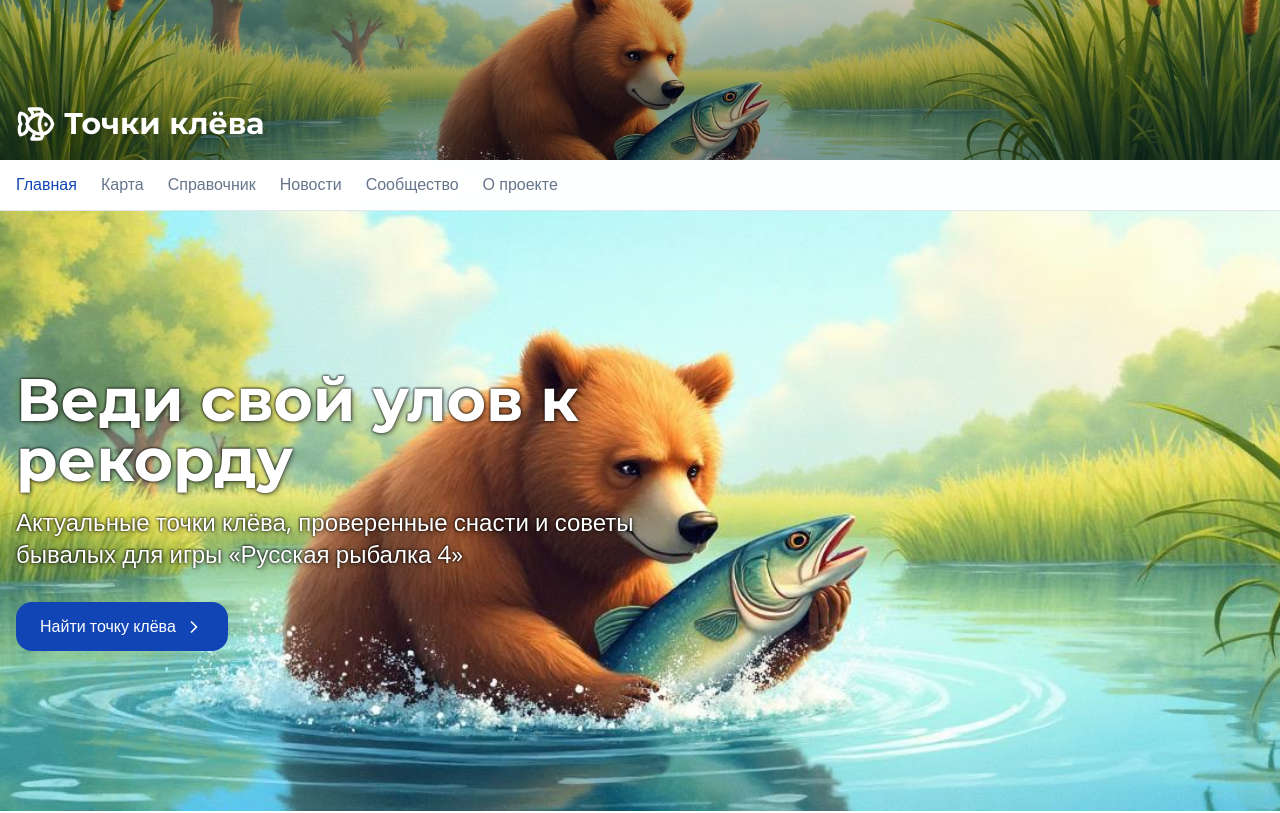
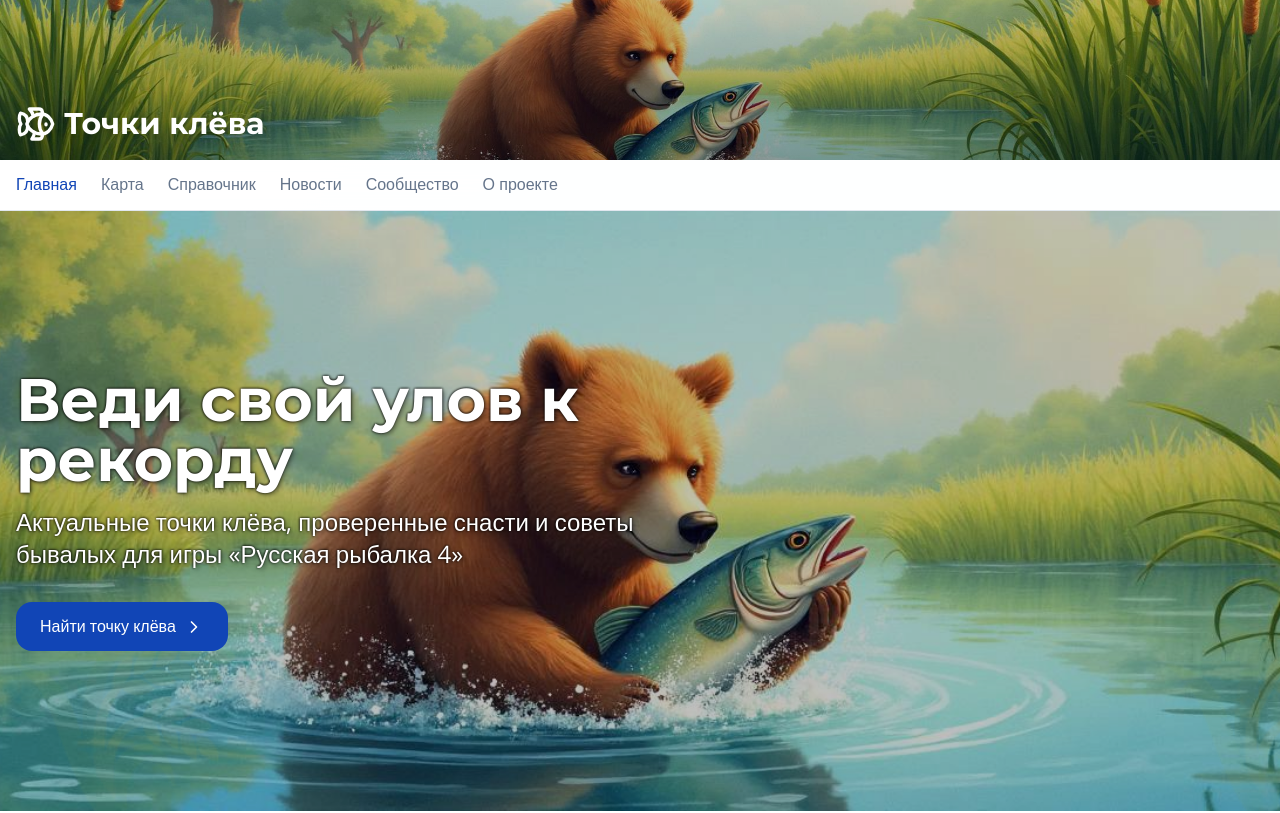
Before and after one commit to DmitriyRostovskiy-161/russian-fishing-tides, a React (Vite) app: page / in a window 1280 px wide. Shown: the top 813 px of the page. Built offline with nearby package versions, Linux system fonts and the light colour scheme; the HTML template or start-up script is replaced by a standard one.

Commit message:
Darken image

```diff
--- a/src/pages/Home.tsx
+++ b/src/pages/Home.tsx
@@ -85,7 +85,7 @@ const Home = () => {
           <img
             src={headerBear}
             alt="Медведь ловит рыбу"
-            className="absolute right-0 bottom-0 h-full w-full object-cover"
+            className="absolute right-0 bottom-0 h-full w-full object-cover brightness-75"
           />
           <div className="max-w-2xl text-white relative z-10">
             <h1 className="text-4xl md:text-6xl font-heading font-bold mb-4 animate-float" style={{ textShadow: '2px 2px 4px rgba(0,0,0,0.4), -1px -1px 2px rgba(0,0,0,0.4), 1px -1px 2px rgba(0,0,0,0.4), -1px 1px 2px rgba(0,0,0,0.4)' }}>
```
